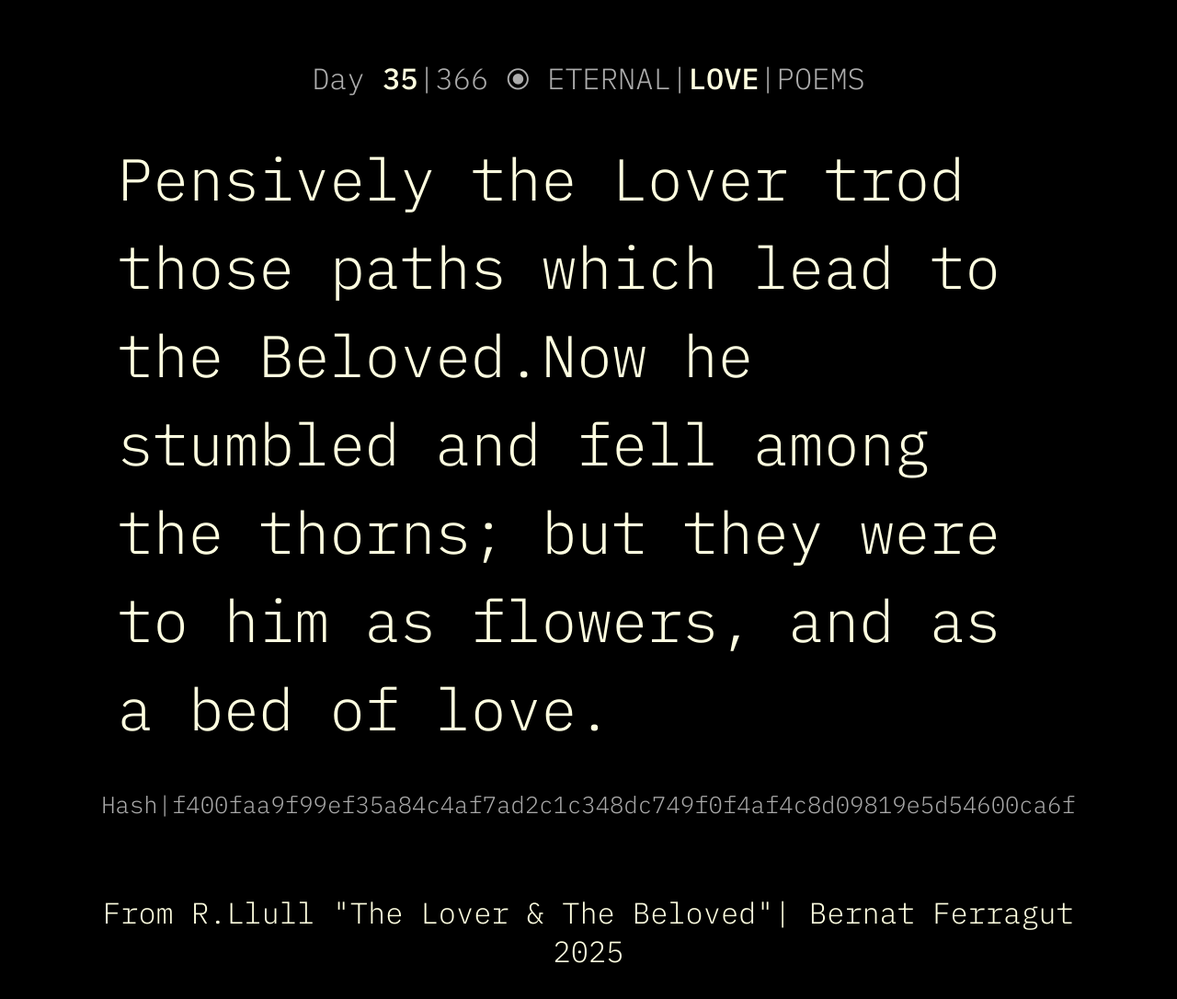
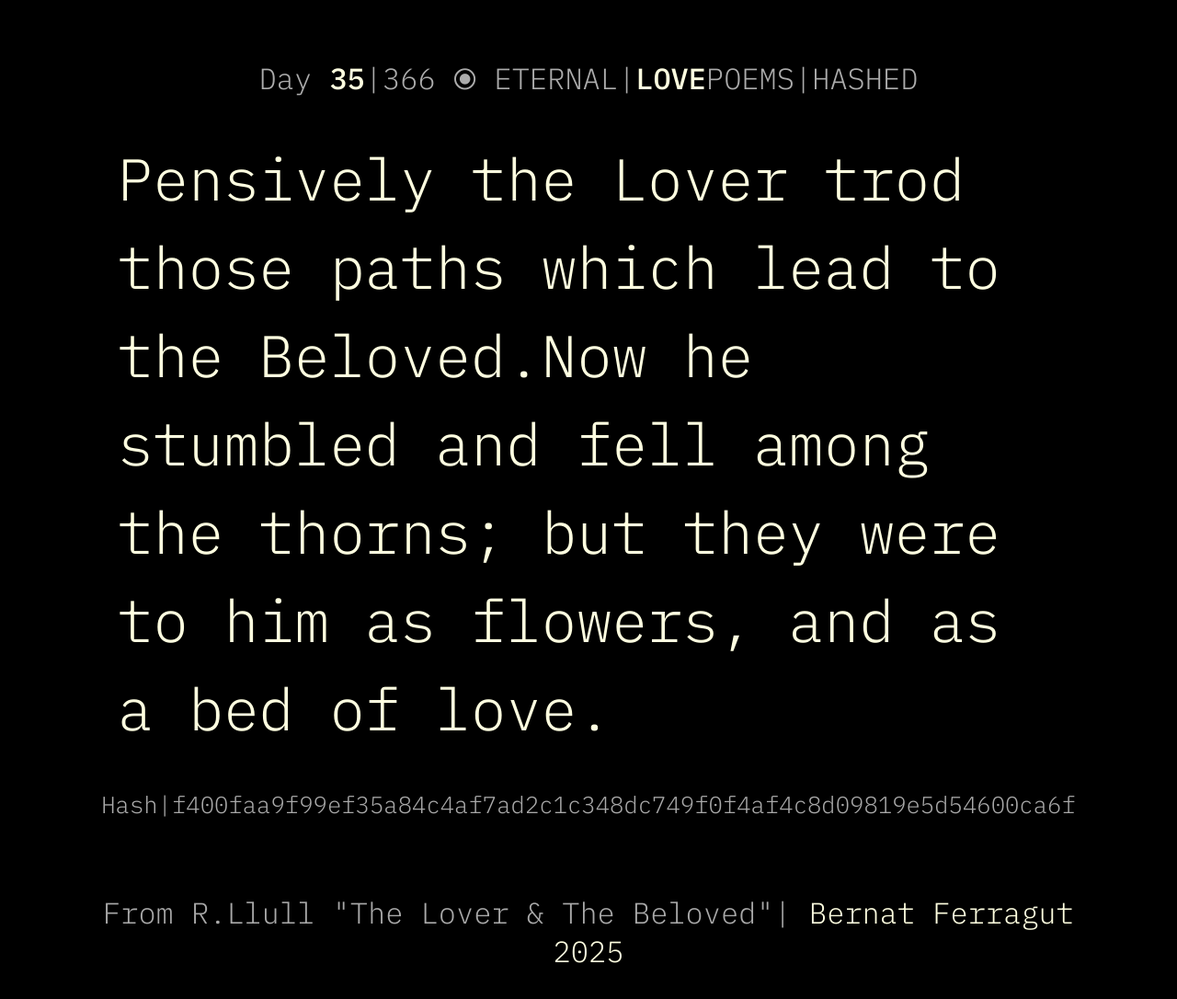
Before and after one commit to bernatferragut/bernatferragut, a plain HTML site: page index.html in a window 1280 px wide. Shown: the whole page at 92% size. Drawn offline with Linux system fonts and the light colour scheme; files whose address does not match are found by name.

Commit message:
colors updated

```diff
--- a/index.html
+++ b/index.html
@@ -18,7 +18,7 @@
 </head>
 <body>
     <div id="container">
-        <div id="day">Day <span id="day2">35</span>|366 ⦿ ETERNAL|<span class="love-highlight">LOVE</span>|POEMS</div>
+        <div id="day">Day <span id="day2">35</span>|366 ⦿ ETERNAL|<span class="love-highlight">LOVE</span>POEMS|HASHED</div>
         <div id="lovedb"></div>
         <div id="hash">Hash|<span id="hash2"></span></div>
         <div id="logo">
--- a/styles.css
+++ b/styles.css
@@ -93,13 +93,13 @@ body {
     font-family: 'IBM Plex Mono', monospace;
     font-size: clamp(1em, 2.5vw, 2em);
     font-weight: 300;
-    color: lightyellow; /* Set text color to light yellow */
+    color: darkgrey;/* Set text color to light yellow */
     text-align: center;
     cursor: pointer;
     margin-top: var(--spacing);
 }
 
 #logo a {
-    color: inherit; /* Ensures link inherits the yellow color */
+    color: lightyellow; /* Ensures link inherits the yellow color */
     text-decoration: none;
 }
```
